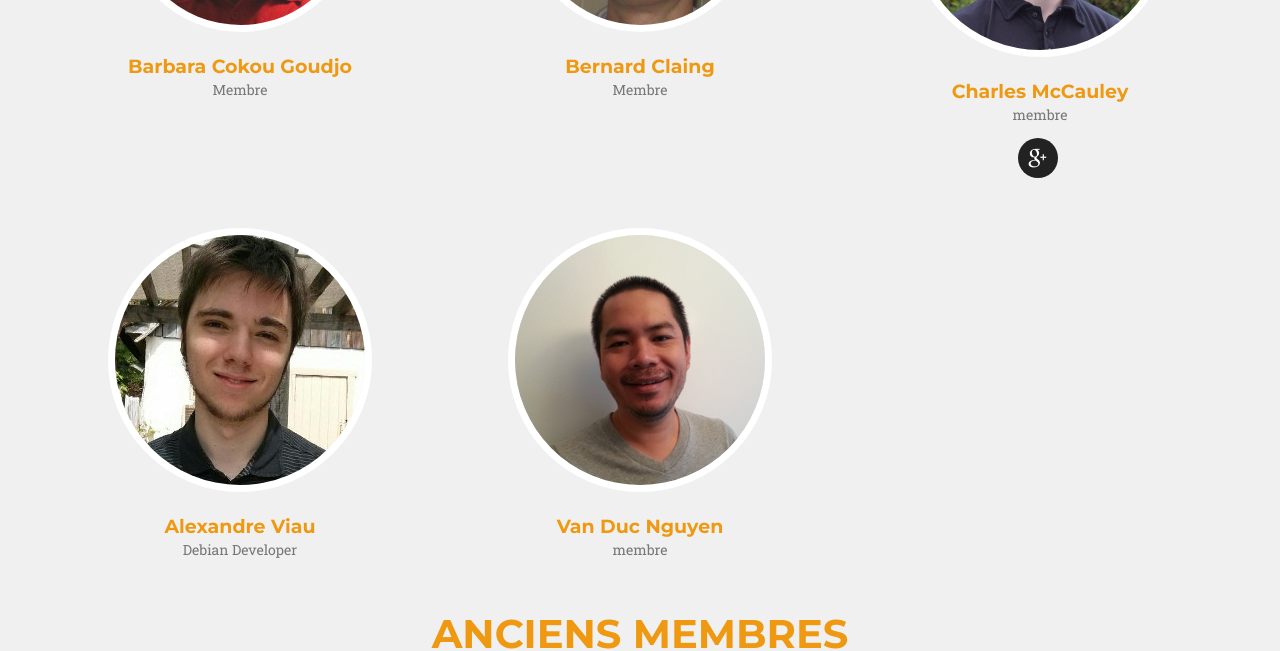
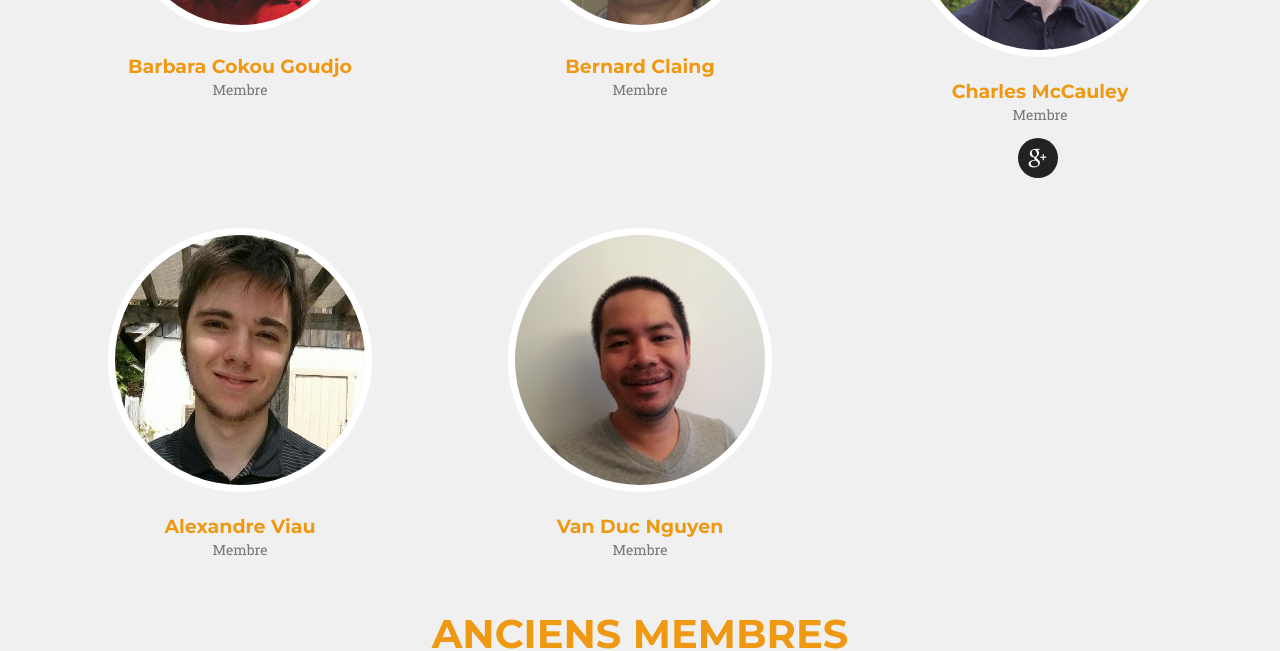
Before and after one commit to ClubCedille/clubcedille.github.io, a Jekyll site: the page built from index.html, in a window 1280 px wide and 900 px high, scrolled down 4844 px. Shown: the part 155-806 px from the top of the window. Built offline with Jekyll 4.4.1, drawn with Linux system fonts in a browser that asks for light colours; some web fonts are replaced.

Commit message:
Typos + rollback Alexandre's Bio

```diff
--- a/_data/fr/members.yml
+++ b/_data/fr/members.yml
@@ -80,7 +80,7 @@ people:
   charles:
     name: Charles McCauley
     email:
-    position: membre
+    position: Membre
     pic: charles
     social:
       - title: google-plus
@@ -89,13 +89,13 @@ people:
   alexandre:
     name: Alexandre Viau
     email:
-    position: Debian Developer
+    position: Membre
     pic: alexandre
 
   duc:
     name: Van Duc Nguyen
     email:
-    position: membre
+    position: Membre
     pic: duc
 
   michael:
```
